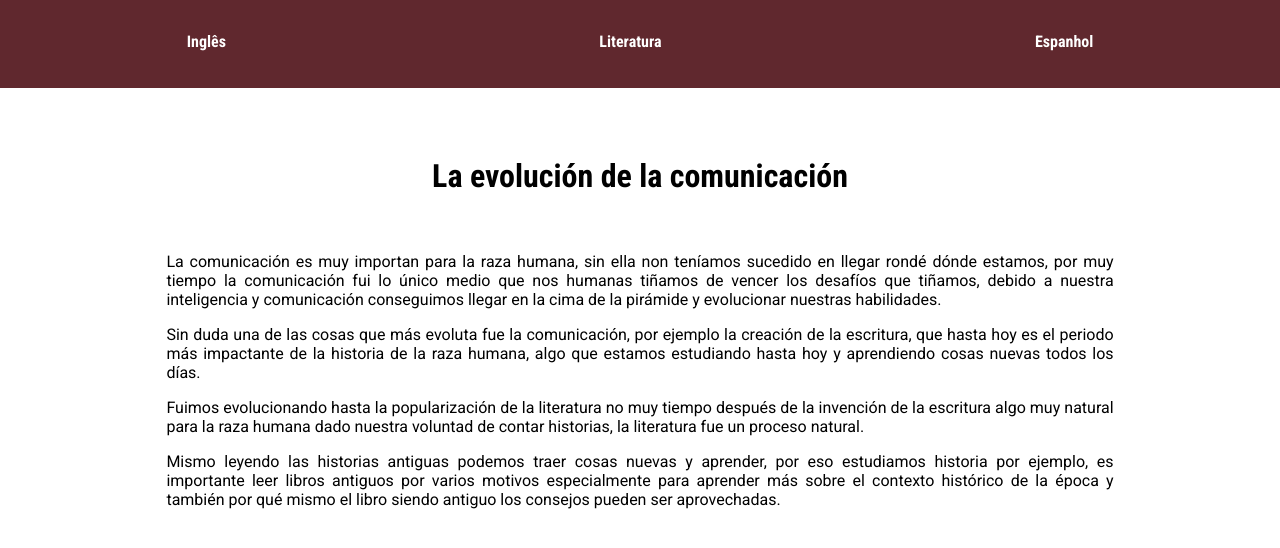
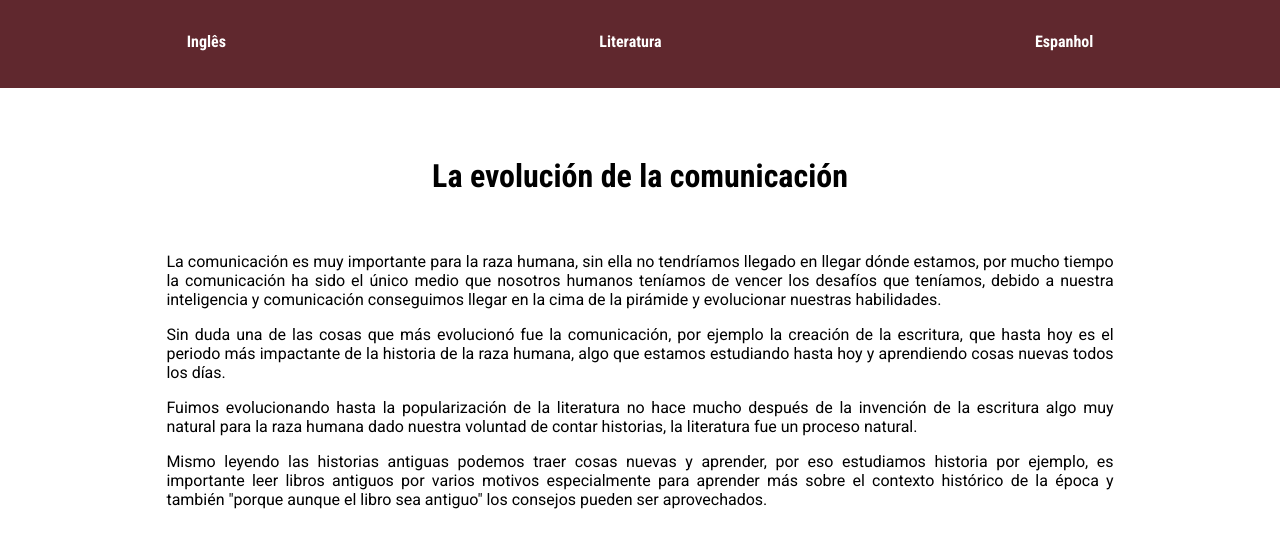
Before and after one commit to Azzyew/apnp-website, a React (Create React App) app: page /spanish in a window 1280 px wide. Shown: the top 548 px of the page. Built offline with nearby package versions, Linux system fonts and the light colour scheme.

Commit message:
Update Spanish text

```diff
--- a/src/pages/Spanish/index.jsx
+++ b/src/pages/Spanish/index.jsx
@@ -5,10 +5,10 @@ const Spanish = () => {
         <div className="spanish">
             <h1>La evolución de la comunicación</h1>
             <br/>
-            <p>La comunicación es muy importan para la raza humana, sin ella non teníamos sucedido en llegar rondé dónde estamos, por muy tiempo la comunicación fui lo único medio que nos humanas tiñamos de vencer los desafíos que tiñamos, debido a nuestra inteligencia y comunicación conseguimos llegar en la cima de la pirámide y evolucionar nuestras habilidades.</p>
-            <p>Sin duda una de las cosas que más evoluta fue la comunicación, por ejemplo la creación de la escritura, que hasta hoy es el periodo más impactante de la historia de la raza humana, algo que estamos estudiando hasta hoy y aprendiendo cosas nuevas todos los días. </p>
-            <p>Fuimos evolucionando hasta la popularización de la literatura no muy tiempo después de la invención de la escritura algo muy natural para la raza humana dado nuestra voluntad de contar historias, la literatura fue un proceso natural.</p>
-            <p>Mismo leyendo las historias antiguas podemos traer cosas nuevas y aprender, por eso estudiamos historia por ejemplo, es importante leer libros antiguos por varios motivos especialmente para aprender más sobre el contexto histórico de la época y también por qué mismo el libro siendo antiguo los consejos pueden ser aprovechadas.</p>
+            <p>La comunicación es muy importante para la raza humana, sin ella no tendríamos llegado en llegar dónde estamos, por mucho tiempo la comunicación ha sido el único medio que nosotros humanos teníamos de vencer los desafíos que teníamos, debido a nuestra inteligencia y comunicación conseguimos llegar en la cima de la pirámide y evolucionar nuestras habilidades.</p>
+            <p>Sin duda una de las cosas que más evolucionó fue la comunicación, por ejemplo la creación de la escritura, que hasta hoy es el periodo más impactante de la historia de la raza humana, algo que estamos estudiando hasta hoy y aprendiendo cosas nuevas todos los días.</p>
+            <p>Fuimos evolucionando hasta la popularización de la literatura no hace mucho después de la invención de la escritura algo muy natural para la raza humana dado nuestra voluntad de contar historias, la literatura fue un proceso natural.</p>
+            <p>Mismo leyendo las historias antiguas podemos traer cosas nuevas y aprender, por eso estudiamos historia por ejemplo, es importante leer libros antiguos por varios motivos especialmente para aprender más sobre el contexto histórico de la época y también "porque aunque el libro sea antiguo" los consejos pueden ser aprovechados.</p>
         </div>
     );
 }
```
